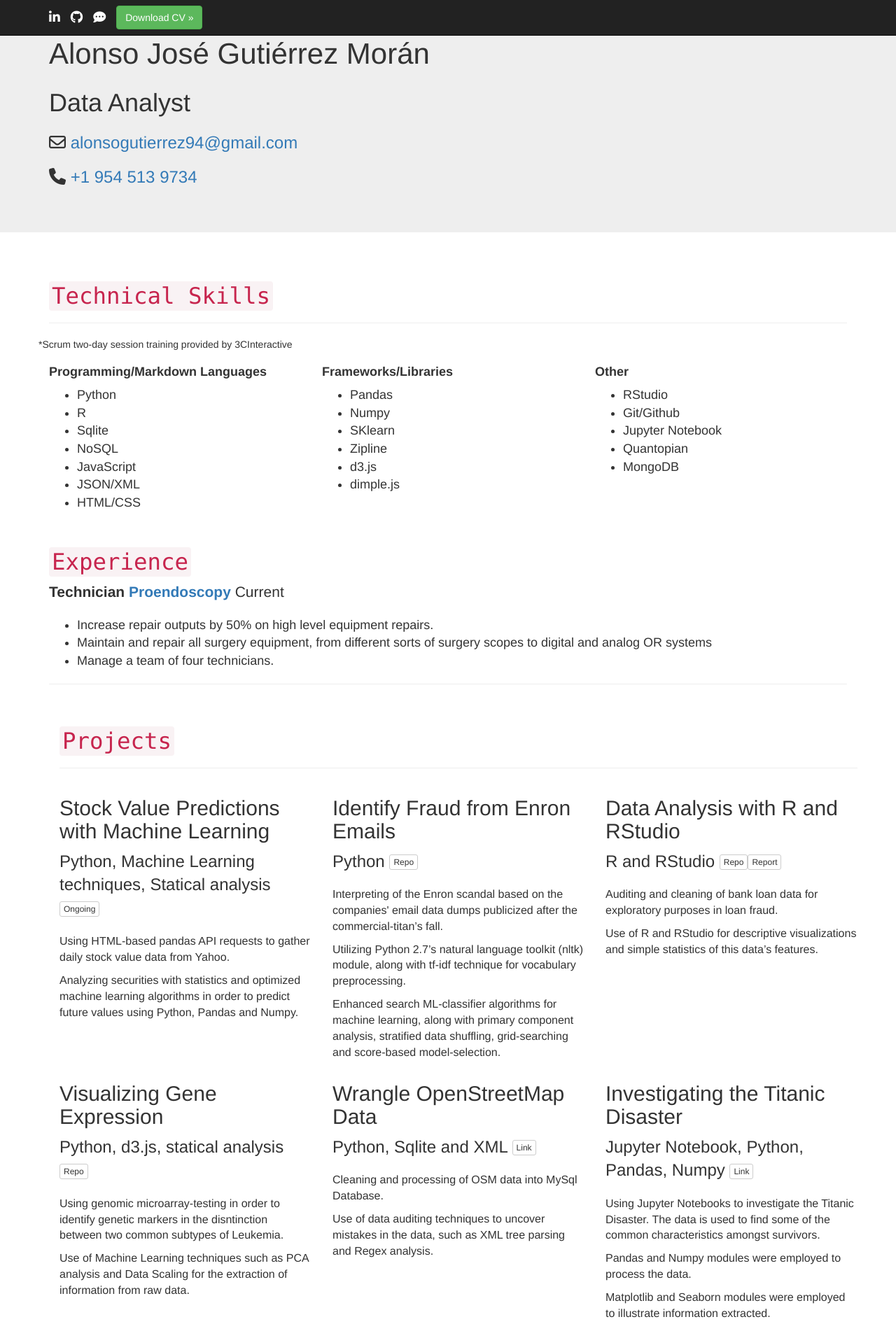
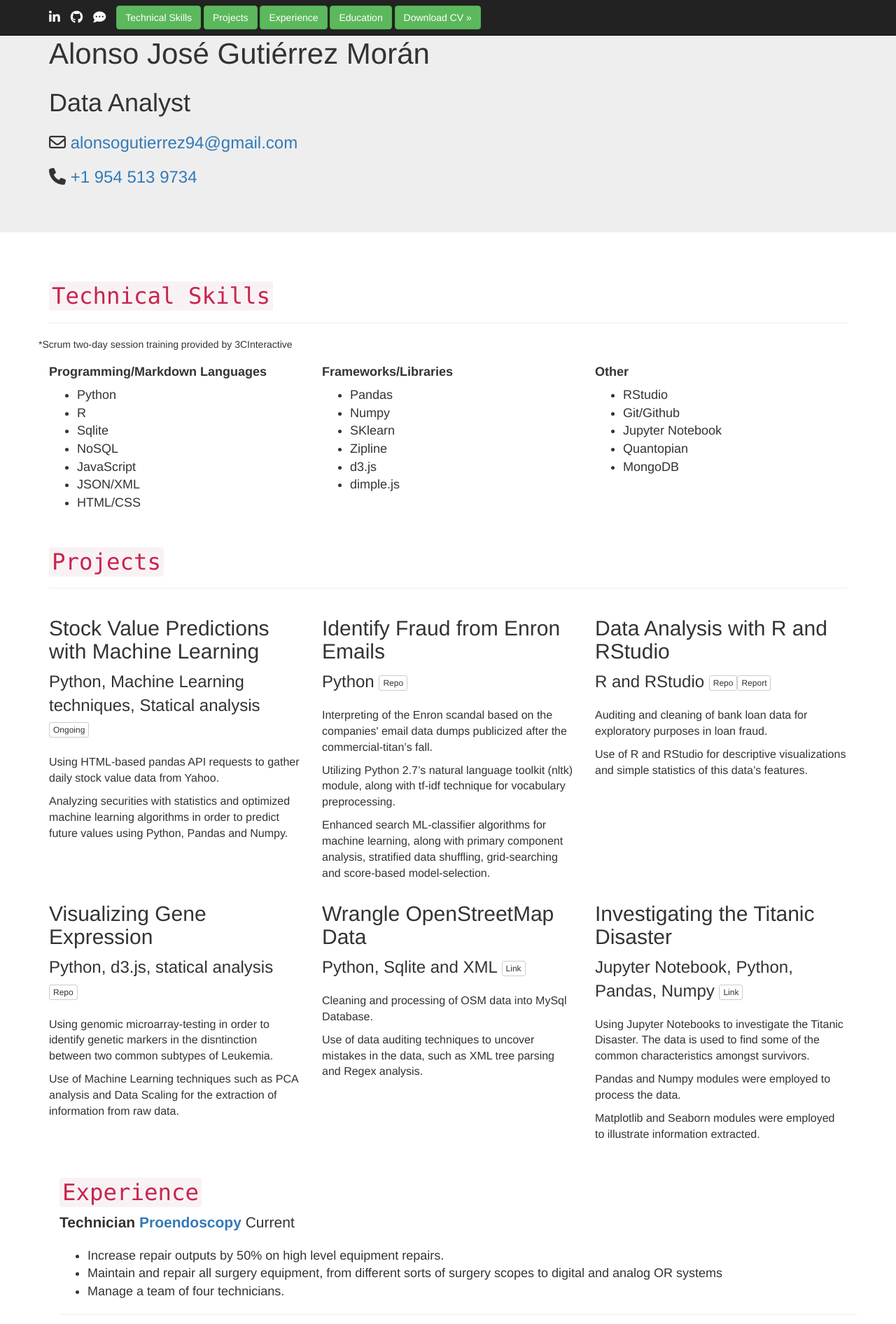
Before and after one commit to alonsojg/alonsojg.github.io, a plain HTML site: page index.html in a window 1280 px wide. Shown: the top 1892 px of the page at 70% size. Drawn offline with nearby package versions, Linux system fonts and the light colour scheme; files that its build step writes are made by us from their sources; files whose address does not match are found by name.

Commit message:
Exchange order of subjects; Add buttons for autoscrolling to subjects.

```diff
--- a/index.html
+++ b/index.html
@@ -60,6 +60,10 @@
           <!-- <a href="sms://+19545139568"><span class="navbar-brand fa fa-commenting fa-2x icon-bar" style="color: white" aria-hidden="true"></span></a> -->
           <a href="https://www.messenger.com/t/knight.brilliance"><span class="navbar-brand fa fa-commenting fa-2x icon-bar" style="color: white" aria-hidden="true"></span></a>
           <!-- <a href="mailto:idelfonsog2@gmail.com"><span class="navbar-brand fa fa-paper-plane fa-2x icon-bar" style="color: white" aria-hidden="true"></span></a> -->
+          <a class="btn btn-success navbar-btn" role="button" onclick="getTechSkLs()">Technical Skills</a>
+          <a class="btn btn-success navbar-btn" role="button" onclick="getProjectLs()">Projects</a>
+          <a class="btn btn-success navbar-btn" role="button" onclick="getExpLs()">Experience</a>
+          <a class="btn btn-success navbar-btn" role="button" onclick="getEduLs()">Education</a>
           <a class="btn btn-success navbar-btn" href="Resume.pdf" role="button">Download CV »</a>
         </div>
       </div>
@@ -80,7 +84,7 @@
     </div>
     <div class="container">
       <div class="page-header">
-        <h1><code>Technical Skills</code></h1>
+        <h1 id="tech-sk ls"><code>Technical Skills</code></h1>
       </div>
       <div class="row">
         <p>*Scrum two-day session training provided by 3CInteractive</p>
@@ -119,20 +123,9 @@
               </div>
       </div>
     </div>
-    <div class="container">
+    <div id="projects ls" class="container">
       <div class="page-header">
-        <h1><code>Experience</code></h1>
-        <!-- Solstice -->
-        <p class="lead"><strong>Technician <a href="http://Proendoscopy.com/">Proendoscopy </a></strong>Current</p>
-        <ul style="font-size:18px">
-          <li>Increase repair outputs by 50% on high level equipment repairs.</li>
-          <li>Maintain and repair all surgery equipment, from different sorts of surgery scopes to digital and analog OR systems</li>
-          <li>Manage a team of four technicians.</li>
-        </ul>
-    </div>
-    <div class="container">
-      <div class="page-header">
-        <h1><code>Projects</code></h1>
+        <h1 ><code>Projects</code></h1>
       </div>
       <div class="row">
         <div class="col-md-4">
@@ -195,9 +188,19 @@
           </div>
         </div>
       </div>
-
+    <div id="exp ls" class="container">
+      <div class="page-header">
+        <h1 ><code>Experience</code></h1>
+        <!-- Solstice -->
+        <p class="lead"><strong>Technician <a href="http://Proendoscopy.com/">Proendoscopy </a></strong>Current</p>
+        <ul style="font-size:18px">
+          <li>Increase repair outputs by 50% on high level equipment repairs.</li>
+          <li>Maintain and repair all surgery equipment, from different sorts of surgery scopes to digital and analog OR systems</li>
+          <li>Manage a team of four technicians.</li>
+        </ul>
+    </div>
     <!-- Education Container -->
-    <div class="container">
+    <div id="edu ls" class="container">
       <div class="page-header">
         <h1><code>Education</code></h1>
       </div>
@@ -228,6 +231,22 @@ $('#unity').css({
     'background-image': 'none',
     'background-color': '#ab69a1'
 });
+function getTechSkLs() {
+    var elmnt = document.getElementById("tech-sk ls");
+    elmnt.scrollIntoView();
+};
+function getProjectLs() {
+    var elmnt = document.getElementById("projects ls");
+    elmnt.scrollIntoView();
+};
+function getExpLs() {
+    var elmnt = document.getElementById("exp ls");
+    elmnt.scrollIntoView();
+};
+function getEduLs() {
+    var elmnt = document.getElementById("edu ls");
+    elmnt.scrollIntoView();
+};
 </script>
   </body>
 </html>
```
